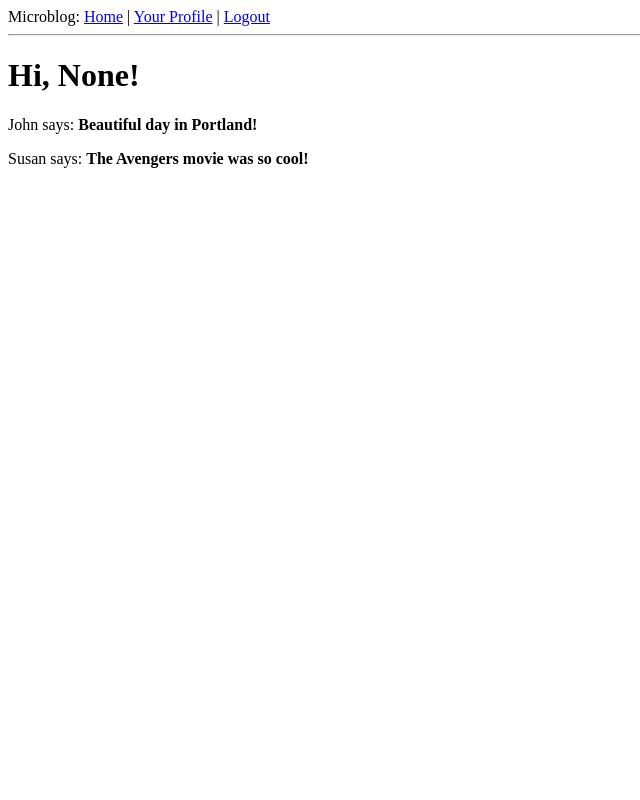
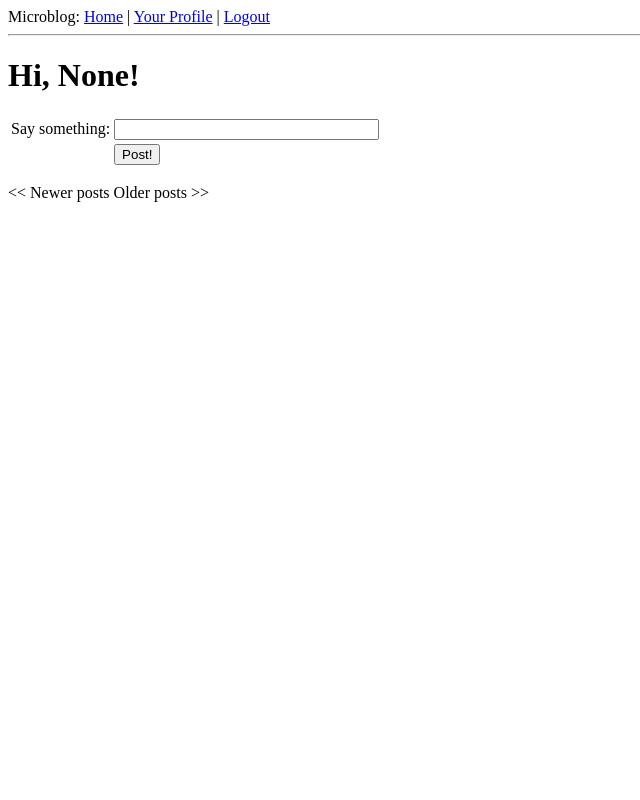
Before and after one commit to xiaolongshi/flask_microblog, a Flask app: page / in a window 1280 px wide. Shown: the whole page, without its empty margins (0-640 px from the left). Run offline with Flask 2, Linux system fonts and the light colour scheme; a user stored in the database is signed in; data comes from the database, SQL or seed files in the repository; data that the repository does not hold is empty; parts of the project's set-up code (start-up, migrations or seed data) failed here and were passed over.

Commit message:
chapter 9

```diff
--- a/app/forms.py
+++ b/app/forms.py
@@ -25,3 +25,6 @@
                     'Please choose another one.')
             return False
         return True
+
+class PostForm(FlaskForm):
+    post = StringField('post', validators=[DataRequired()])
--- a/app/templates/index.html
+++ b/app/templates/index.html
@@ -1,7 +1,37 @@
 {% extends "base.html" %}
 {% block content %}
-    <h1>Hi, {{ user.nickname }}!</h1>
-    {% for post in posts %}
-    <div><p>{{ post.author.nickname }} says: <b>{{ post.body }}</b></p></div>
+    <h1>Hi, {{ g.user.nickname }}!</h1>
+    <form action="" method="post" name="post">
+        {{form.hidden_tag() }}
+        <table>
+            <tr>
+                <td> Say something:</td>
+                <td>{{ form.post(size=30, maxlength=140)}}</td>
+                <td>
+                    {% for error in form.post.errors%}
+                    <span style="color: red;"></span><br>
+                    {% endfor %}
+                </td>
+            </tr>
+            <tr>
+                <td></td>
+                <td><input type="submit" value="Post!"></td>
+                <td></td>
+            </tr>
+        </table>
+    </form>
+    <!-- posts is a Paginate object -->
+    {% for post in posts.items %}
+        {% include 'post.html' %}
     {% endfor %}
+    {% if posts.has_prev %}
+        <a href="{{ url_for('index', page=posts.prev_num)}}">&lt;&lt; Newer Posts</a>
+    {%else %}
+        &lt;&lt; Newer posts
+    {% endif %}
+    {% if posts.has_next %}
+        <a href="{{ url_for('index', page=posts.next_num)}}">Older posts &gt;&gt;</a>
+    {% else %}
+        Older posts &gt;&gt;
+    {% endif %}
 {% endblock %}
--- a/app/views.py
+++ b/app/views.py
@@ -1,28 +1,27 @@
 from flask import render_template, flash, redirect, session, url_for, request, g
 from flask_login import login_user, logout_user, current_user, login_required
 from app import myapp, db, loginmanager, oldid
-from .forms import LoginForm, EditForm
-from .models import User
+from .forms import LoginForm, EditForm, PostForm
+from .models import User, Post
 from datetime import datetime
+from config import POSTS_PER_PAGE
 
-@myapp.route('/')
-@myapp.route('/index')
+@myapp.route('/', methods=['GET', 'POST'])
+@myapp.route('/index', methods=['GET', 'POST'])
+@myapp.route('/index/<int:page>', methods=['GET', 'POST'])
 @login_required
-def index():
-    user = g.user
-    posts = [  # fake array of posts
-        {
-            'author': {'nickname': 'John'},
-            'body': 'Beautiful day in Portland!'
-        },
-        {
-            'author': {'nickname': 'Susan'},
-            'body': 'The Avengers movie was so cool!'
-        }
-    ]
+def index(page=1):
+    form = PostForm()
+    if form.validate_on_submit():
+        post = Post(body=form.post.data, timestamp=datetime.utcnow(), author=g.user)
+        db.session.add(post)
+        db.session.commit()
+        flash('Your post is now live!')
+        return redirect(url_for('index'))
+    posts = g.user.followed_posts().paginate(page, POSTS_PER_PAGE, False)
     return render_template("index.html",
                            title='Home',
-                           user=user,
+                           form=form,
                            posts=posts)
 
 @myapp.route('/login', methods=['GET', 'POST'])
@@ -79,16 +78,14 @@
     return redirect(url_for('index'))
 
 @myapp.route('/user/<nickname>')
+@myapp.route('/user/<nickname>/<int:page>')
 @login_required
-def user(nickname):
+def user(nickname, page=1):
     user = User.query.filter_by(nickname = nickname).first()
     if user == None:
         flash('User %s not found.' % nickname)
         return redirect(url_for('index'))
-    posts = [
-            {'author':user, 'body': 'Test post #1'},
-            {'author':user, 'body': 'Test post #2'}
-            ]
+    posts = user.posts.paginate(page, POSTS_PER_PAGE, False)
     return render_template('user.html',
                             user=user,
                             posts=posts)
--- a/config.py
+++ b/config.py
@@ -22,3 +22,6 @@
 
 # administrator list
 ADMINS = ['xiaolong@vsphere.local']
+
+# pagination
+POSTS_PER_PAGE = 3
--- a/run.py
+++ b/run.py
@@ -1,4 +1,4 @@
 #!flask/bin/python
 from app import myapp
 # Main
-myapp.run(debug=True)#, host="10.117.174.214"
+myapp.run(debug=True)#  host="10.117.174.214")
```
Also changed, not shown: app/templates/user.html (+11 -1 lines).
